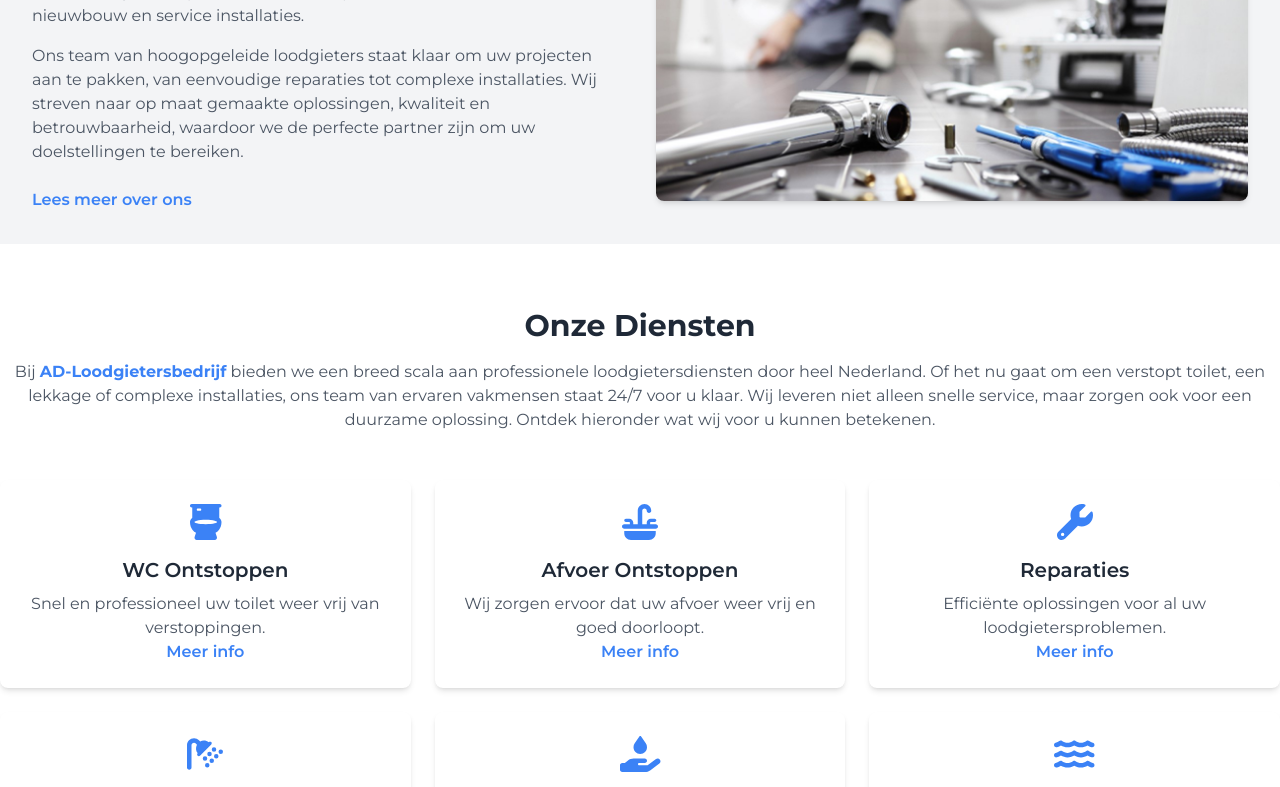
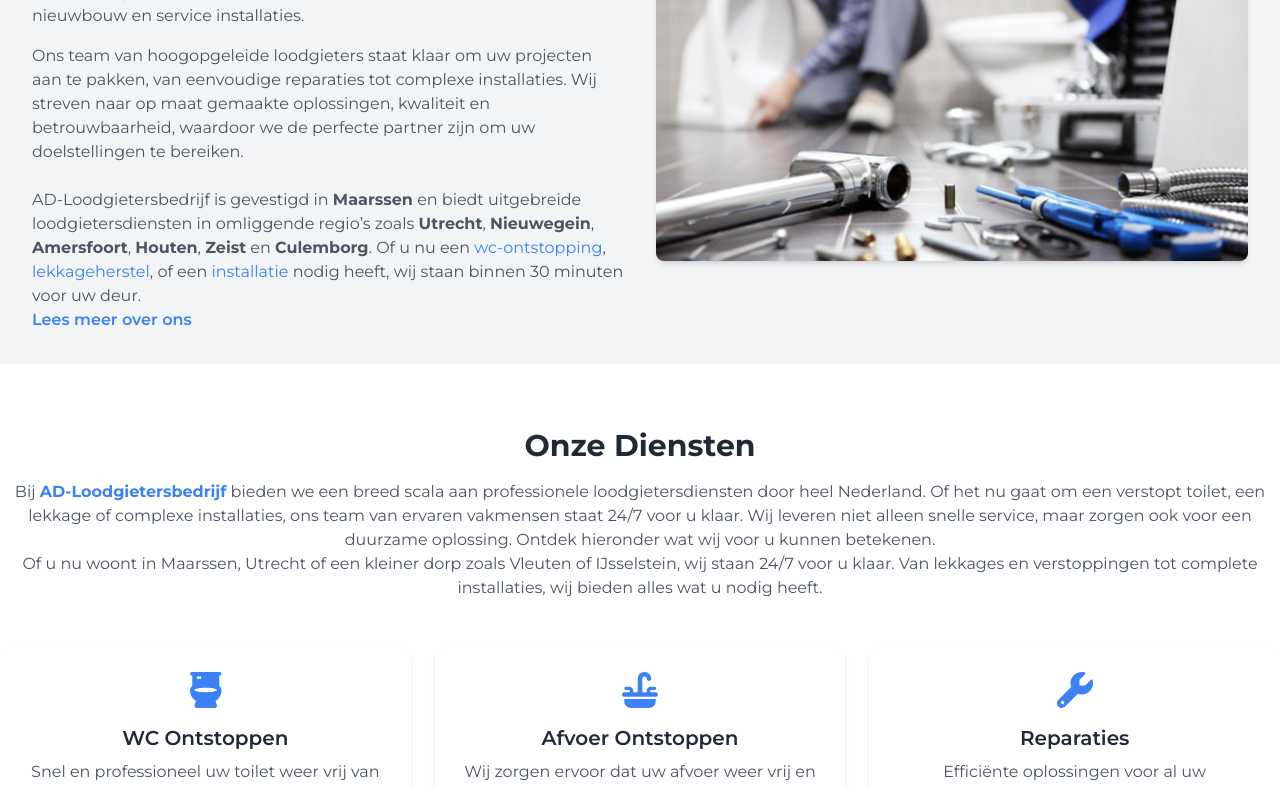
Before and after one commit to AyoubElkaoui/AD-Loodgieter, a Next.js app: page / in a window 1280 px wide. Shown: the part 920-1707 px from the top of the page. Built offline with nearby package versions, Linux system fonts and the light colour scheme.

Commit message:
SEO changes

```diff
--- a/app/page.js
+++ b/app/page.js
@@ -9,6 +9,7 @@ import { motion } from 'framer-motion';
 // import FAQSection from '../components/FAQ/FAQSection';
 import {sendGTMEvent} from "@next/third-parties/google";
 import dynamic from 'next/dynamic';
+import Head from "next/head";
 
 // Dynamisch importeren
 const FAQSection = dynamic(() => import('../components/FAQ/FAQSection'), { ssr: false });
@@ -17,6 +18,34 @@ const ContactForm = dynamic(() => import('../components/ContactForm'), { ssr: fa
 export default function Home() {
     return (
       <>
+        <script
+          type="application/ld+json"
+          dangerouslySetInnerHTML={{
+            __html: JSON.stringify({
+              "@context": "https://schema.org",
+              "@type": "Plumber",
+              "name": "AD-Loodgietersbedrijf",
+              "url": "https://www.adloodgietersbedrijf.nl",
+              "description": "Professionele loodgietersdiensten in regio Utrecht. Snelle hulp bij verstoppingen, lekkages, en installaties.",
+              "telephone": "+31640961848",
+              "address": {
+                "@type": "PostalAddress",
+                "streetAddress": "Spechtenkamp 334",
+                "addressLocality": "Maarssen",
+                "postalCode": "3607 KT",
+                "addressCountry": "NL",
+              },
+              "areaServed": [
+                "Maarssen", "Utrecht", "Nieuwegein", "Amersfoort", "Zeist", "Culemborg", "IJsselstein", "Woerden"
+              ],
+              "sameAs": [
+                "https://www.facebook.com/adloodgietersbedrijf",
+                "https://www.instagram.com/adloodgietersbedrijf",
+              ],
+            }),
+          }}
+        />
+
         {/* Hero Section */}
         <section className="relative h-[70vh] flex items-center justify-center overflow-hidden px-4 sm:px-8">
           <motion.div
@@ -27,11 +56,11 @@ export default function Home() {
           >
             <Image
               src="/plumber-working-on-pipes.jpg"
-                  alt="Hero Background"
+              alt="Loodgieter bezig met leidingen repareren in Maarssen"
               fill
               className="object-cover"
               priority
-                  sizes="(max-width: 768px) 100vw, (max-width: 1200px) 50vw, 33vw"
+              sizes="(max-width: 768px) 40vw, (max-width: 1200px) 50vw, 33vw"
             />
           </motion.div>
           <div className="absolute inset-0 bg-black bg-opacity-70"></div>
@@ -55,7 +84,7 @@ export default function Home() {
                         label: 'Contact knop - Spoed bellen Home',
                       })
                     }>
-                          Spoed? Bel Nu
+                ☎️ Spoed? Bel Nu - Binnen 30 minuten op locatie!
               </Link>
               <Link href="/contact"
                     className="bg-blue-500 py-3 px-6 rounded-lg text-white font-semibold hover:bg-blue-600 transition"
@@ -78,10 +107,25 @@ export default function Home() {
             <div>
               <h2 className="text-3xl font-bold text-gray-800 mb-4">Over AD-Loodgietersbedrijf</h2>
               <p className="text-gray-600 mb-4">
-                          <span className="font-bold text-blue-500">AD-Loodgietersbedrijf</span> is een toegewijd loodgietersbedrijf met 10 jaar ervaring in de sector. Wij bieden hoogwaardige loodgietersdiensten voor zowel bedrijven als particulieren, met specialisaties in renovatie, nieuwbouw en service installaties.
+                <span className="font-bold text-blue-500">AD-Loodgietersbedrijf</span> is een toegewijd
+                loodgietersbedrijf met 10 jaar ervaring in de sector. Wij bieden hoogwaardige loodgietersdiensten voor
+                zowel bedrijven als particulieren, met specialisaties in renovatie, nieuwbouw en service installaties.
               </p>
               <p className="text-gray-600 mb-6">
-                          Ons team van hoogopgeleide loodgieters staat klaar om uw projecten aan te pakken, van eenvoudige reparaties tot complexe installaties. Wij streven naar op maat gemaakte oplossingen, kwaliteit en betrouwbaarheid, waardoor we de perfecte partner zijn om uw doelstellingen te bereiken.
+                Ons team van hoogopgeleide loodgieters staat klaar om uw projecten aan te pakken, van eenvoudige
+                reparaties tot complexe installaties. Wij streven naar op maat gemaakte oplossingen, kwaliteit en
+                betrouwbaarheid, waardoor we de perfecte partner zijn om uw doelstellingen te bereiken.
+              </p>
+              <p className="text-gray-600">
+                AD-Loodgietersbedrijf is gevestigd in <strong>Maarssen</strong> en biedt uitgebreide loodgietersdiensten
+                in omliggende regio’s
+                zoals <strong>Utrecht</strong>, <strong>Nieuwegein</strong>, <strong>Amersfoort</strong>, <strong>Houten</strong>, <strong>Zeist</strong> en <strong>Culemborg</strong>.
+                Of u nu een <Link href="/diensten/wc-ontstoppen"
+                                  className="text-blue-500 hover:underline">wc-ontstopping</Link>, <Link
+                href="/diensten/lekkages-oplossen" className="text-blue-500 hover:underline">lekkageherstel</Link>, of
+                een <Link href="/diensten/installaties"
+                          className="text-blue-500 hover:underline">installatie</Link> nodig heeft, wij staan binnen 30
+                minuten voor uw deur.
               </p>
               <Link href="/over-ons" className="text-blue-500 font-semibold hover:underline">
                 Lees meer over ons
@@ -89,10 +133,10 @@ export default function Home() {
             </div>
             <motion.div
               className="relative"
-                    initial={{ opacity: 0, scale: 0.8 }}
-                    whileInView={{ opacity: 1, scale: 1 }}
-                    viewport={{ once: true }}
-                    transition={{ duration: 1 }}
+              initial={{opacity: 0, scale: 0.8}}
+              whileInView={{opacity: 1, scale: 1}}
+              viewport={{once: true}}
+              transition={{duration: 1}}
             >
               <Image
                 src="/loodgieter-toilet.jpg"
@@ -117,26 +161,55 @@ export default function Home() {
                 24/7 voor u klaar. Wij leveren niet alleen snelle service, maar zorgen ook voor een duurzame
                 oplossing. Ontdek hieronder wat wij voor u kunnen betekenen.
               </p>
+              <p className="text-gray-600">
+                Of u nu woont in Maarssen, Utrecht of een kleiner dorp zoals Vleuten of IJsselstein, wij staan 24/7
+                voor u klaar. Van lekkages en verstoppingen tot complete installaties, wij bieden alles wat u nodig
+                heeft.
+              </p>
             </div>
             <div className="grid grid-cols-1 sm:grid-cols-2 md:grid-cols-3 gap-6">
               {[
-                          { icon: faToilet, title: 'WC Ontstoppen', description: 'Snel en professioneel uw toilet weer vrij van verstoppingen.' },
-                          { icon: faSink, title: 'Afvoer Ontstoppen', description: 'Wij zorgen ervoor dat uw afvoer weer vrij en goed doorloopt.' },
-                          { icon: faWrench, title: 'Reparaties', description: 'Efficiënte oplossingen voor al uw loodgietersproblemen.' },
-                          { icon: faShower, title: 'Douche Ontstoppen', description: 'Wij zorgen ervoor dat uw douche weer probleemloos werkt.' },
-                          { icon: faHandHoldingWater, title: 'Vaatwasser Ontstoppen', description: 'De beste en snelle oplossingen voor vaatwasserproblemen.' },
-                          { icon: faWater, title: 'Lekkages Oplossen', description: 'Laat lekkages snel en efficiënt repareren door ons professionele team.' },
+                {
+                  icon: faToilet,
+                  title: 'WC Ontstoppen',
+                  description: 'Snel en professioneel uw toilet weer vrij van verstoppingen.'
+                },
+                {
+                  icon: faSink,
+                  title: 'Afvoer Ontstoppen',
+                  description: 'Wij zorgen ervoor dat uw afvoer weer vrij en goed doorloopt.'
+                },
+                {
+                  icon: faWrench,
+                  title: 'Reparaties',
+                  description: 'Efficiënte oplossingen voor al uw loodgietersproblemen.'
+                },
+                {
+                  icon: faShower,
+                  title: 'Douche Ontstoppen',
+                  description: 'Wij zorgen ervoor dat uw douche weer probleemloos werkt.'
+                },
+                {
+                  icon: faHandHoldingWater,
+                  title: 'Vaatwasser Ontstoppen',
+                  description: 'De beste en snelle oplossingen voor vaatwasserproblemen.'
+                },
+                {
+                  icon: faWater,
+                  title: 'Lekkages Oplossen',
+                  description: 'Laat lekkages snel en efficiënt repareren door ons professionele team.'
+                },
               ].map((dienst, index) => (
                 <motion.div
                   key={index}
                   className="bg-white rounded-lg shadow-md p-6 text-center hover:shadow-lg transition"
-                          initial={{ opacity: 0, y: 50 }}
-                          whileInView={{ opacity: 1, y: 0 }}
-                          viewport={{ once: true }}
-                          transition={{ duration: 0.5, delay: index * 0.1 }}
+                  initial={{opacity: 0, y: 50}}
+                  whileInView={{opacity: 1, y: 0}}
+                  viewport={{once: true}}
+                  transition={{duration: 0.5, delay: index * 0.1}}
                 >
                   <div className="flex justify-center mb-4">
-                                <FontAwesomeIcon icon={dienst.icon} className="text-blue-500 text-4xl" />
+                    <FontAwesomeIcon icon={dienst.icon} className="text-blue-500 text-4xl"/>
                   </div>
                   <h3 className="text-xl font-semibold text-gray-800 mb-2">{dienst.title}</h3>
                   <p className="text-gray-600">{dienst.description}</p>
@@ -154,18 +227,22 @@ export default function Home() {
         <section className="py-16 bg-gray-100 max-sm:p-8">
           <motion.div
             className="container mx-auto grid md:grid-cols-2 gap-8 items-center"
-                initial={{ opacity: 0 }}
-                whileInView={{ opacity: 1 }}
-                viewport={{ once: true }}
-                transition={{ duration: 1 }}
+            initial={{opacity: 0}}
+            whileInView={{opacity: 1}}
+            viewport={{once: true}}
+            transition={{duration: 1}}
           >
             <div className="max-sm:-ml-3">
               <h2 className="text-4xl font-bold text-gray-800 mb-6">AD-Loodgietersbedrijf: Actief in heel Nederland</h2>
               <p className="text-lg text-gray-600 mb-4">
-                          Bij <span className="font-bold text-blue-500">AD-Loodgietersbedrijf</span> bieden wij uitgebreide loodgietersdiensten aan in de hele regio Utrecht, inclusief Amersfoort, Nieuwegein, Maarssen en Culemborg. Dankzij ons landelijke netwerk zijn we ook beschikbaar in andere steden en dorpen in Nederland.
+                Bij <span className="font-bold text-blue-500">AD-Loodgietersbedrijf</span> bieden wij uitgebreide
+                loodgietersdiensten aan in de hele regio Utrecht, inclusief Amersfoort, Nieuwegein, Maarssen en
+                Culemborg. Dankzij ons landelijke netwerk zijn we ook beschikbaar in andere steden en dorpen in
+                Nederland.
               </p>
               <p className="text-lg text-gray-600 mb-6">
-                          Of het nu gaat om een spoedklus of een geplande reparatie, ons team van ervaren vakmensen staat altijd voor u klaar. U kunt rekenen op snelle service en topkwaliteit, waar u ook woont.
+                Of het nu gaat om een spoedklus of een geplande reparatie, ons team van ervaren vakmensen staat altijd
+                voor u klaar. U kunt rekenen op snelle service en topkwaliteit, waar u ook woont.
               </p>
               <ul className="space-y-3">
                 {[
@@ -174,7 +251,7 @@ export default function Home() {
                   'Binnen 30 minuten op locatie',
                 ].map((text, index) => (
                   <li key={index} className="flex items-center text-gray-700">
-                                <FontAwesomeIcon icon={faCheckCircle} className="text-green-500 w-6 h-6 mr-3" />
+                    <FontAwesomeIcon icon={faCheckCircle} className="text-green-500 w-6 h-6 mr-3"/>
                     {text}
                   </li>
                 ))}
@@ -183,10 +260,10 @@ export default function Home() {
 
             {/* Kaart */}
             <motion.div
-                    initial={{ opacity: 0, scale: 0.8 }}
-                    whileInView={{ opacity: 1, scale: 1 }}
-                    viewport={{ once: true }}
-                    transition={{ duration: 1 }}
+              initial={{opacity: 0, scale: 0.8}}
+              whileInView={{opacity: 1, scale: 1}}
+              viewport={{once: true}}
+              transition={{duration: 1}}
               className="relative"
             >
               <iframe
@@ -194,7 +271,7 @@ export default function Home() {
                 width="100%"
                 id="iframe-page"
                 height="350"
-                        style={{ border: 0}}
+                style={{border: 0}}
                 allowFullScreen=""
                 loading="lazy"
                 className="rounded-lg shadow-lg"
@@ -204,10 +281,10 @@ export default function Home() {
 
           {/* Lijst met Wijken */}
           <motion.div
-                initial={{ opacity: 0, y: 50 }}
-                whileInView={{ opacity: 1, y: 0 }}
-                viewport={{ once: true }}
-                transition={{ duration: 1 }}
+            initial={{opacity: 0, y: 50}}
+            whileInView={{opacity: 1, y: 0}}
+            viewport={{once: true}}
+            transition={{duration: 1}}
             className="mt-10 bg-white p-8 rounded-lg shadow-md w-3/4 mx-auto max-sm:w-full"
           >
             <h3 className="text-2xl font-bold text-gray-800 mb-4">Wij zijn actief in de volgende regio’s:</h3>
@@ -215,7 +292,8 @@ export default function Home() {
               Naast onze hoofdlocatie in Utrecht zijn we ook beschikbaar in:
             </p>
             <p className="text-lg text-gray-600 mt-2 font-semibold">
-                      Amersfoort, Nieuwegein, Maarssen, Culemborg, Houten, Zeist, Woerden, De Bilt, IJsselstein, Vleuten, en nog veel meer steden en dorpen in heel Nederland.
+              Amersfoort, Nieuwegein, Maarssen, Culemborg, Houten, Zeist, Woerden, De Bilt, IJsselstein, Vleuten, en nog
+              veel meer steden en dorpen in heel Nederland.
             </p>
             <Link
               href="/contact"
@@ -226,20 +304,21 @@ export default function Home() {
           </motion.div>
         </section>
 
-          <FAQSection />
+        <FAQSection/>
 
         {/* Contact Form Sectie */}
         <section className="py-16 bg-gray-900 text-white max-sm:p-8">
           <div className="container mx-auto grid md:grid-cols-2 gap-8 items-center">
             <motion.div
-                    initial={{ opacity: 0, x: -50 }}
-                    whileInView={{ opacity: 1, x: 0 }}
-                    viewport={{ once: true }}
-                    transition={{ duration: 1 }}
+              initial={{opacity: 0, x: -50}}
+              whileInView={{opacity: 1, x: 0}}
+              viewport={{once: true}}
+              transition={{duration: 1}}
             >
               <h2 className="text-3xl font-bold mb-4">Neem contact op met ons</h2>
               <p className="text-lg mb-6">
-                          Heeft u een vraag of wilt u een afspraak maken? Vul het formulier in en wij nemen zo snel mogelijk contact met u op.
+                Heeft u een vraag of wilt u een afspraak maken? Vul het formulier in en wij nemen zo snel mogelijk
+                contact met u op.
               </p>
               <ul className="space-y-3">
                 <li className="flex items-center">
@@ -257,12 +336,12 @@ export default function Home() {
               </ul>
             </motion.div>
             <motion.div
-                    initial={{ opacity: 0, x: 50 }}
-                    whileInView={{ opacity: 1, x: 0 }}
-                    viewport={{ once: true }}
-                    transition={{ duration: 1 }}
+              initial={{opacity: 0, x: 50}}
+              whileInView={{opacity: 1, x: 0}}
+              viewport={{once: true}}
+              transition={{duration: 1}}
             >
-                      <ContactForm />
+              <ContactForm/>
             </motion.div>
           </div>
         </section>
```
Also changed, not shown: app/layout.js (+7 -15 lines). Lines whose indentation alone changed are shown as unchanged.
